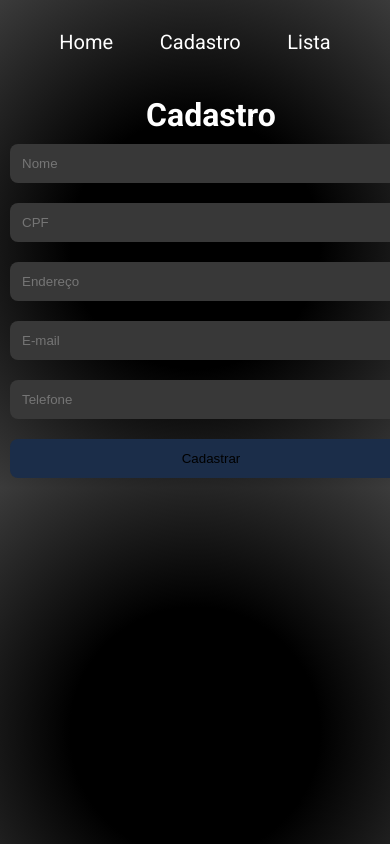
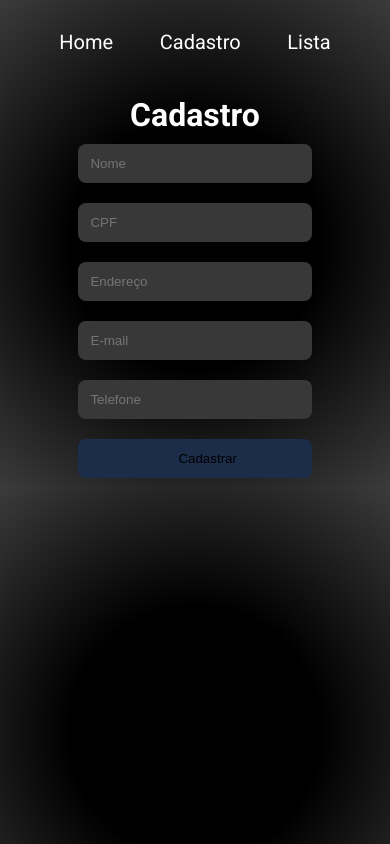
Before and after one commit to pedroluccs/register-system, a Next.js app in the folder frontend/: page /cadastro in a window 390 px wide. Before the commit this address had no page. Built offline with nearby package versions, Linux system fonts and the light colour scheme.

Commit message:
feat: responsividade para mobile em todas as páginas

```diff
--- a/frontend/app/cadastro/page.tsx
+++ b/frontend/app/cadastro/page.tsx
@@ -1,11 +1,11 @@
 "use client";
-import ProtectedRoute from "@/src/components/RotaProtegida/RotaProtegida";
+// import ProtectedRoute from "@/src/components/RotaProtegida/RotaProtegida";
 import Cadastro from "../../src/components/CadastroUsuario/Cadastro";
 
 export default function PageCadastro() {
 return (
-    <ProtectedRoute>
+
     <Cadastro />
-    </ProtectedRoute>
+
 )
 }
--- a/frontend/app/globals.css
+++ b/frontend/app/globals.css
@@ -14,6 +14,10 @@ html,
 body {
   max-width: 100vw;
   overflow-x: hidden;
+
+  @media (max-width: 768px) {
+    max-width: 100vh;
+    }
 }
 
 body {
--- a/frontend/app/lista/page.tsx
+++ b/frontend/app/lista/page.tsx
@@ -1,12 +1,11 @@
 "use client";
 
+//import ProtectedRoute from "@/src/components/RotaProtegida/RotaProtegida";
 import Lista from "@/src/components/ListaUsuario/Lista";
-import ProtectedRoute from "@/src/components/RotaProtegida/RotaProtegida";
 
 export default function PageLista() {
     return (
-        <ProtectedRoute>
+
         <Lista/>
-        </ProtectedRoute>
     )
 }
--- a/frontend/src/components/CadastroUsuario/style.ts
+++ b/frontend/src/components/CadastroUsuario/style.ts
@@ -9,4 +9,8 @@ margin: 0 auto;
 h1 {
 text-align: center;
 }
+
+@media (max-width: 768px) {
+width: 30vh;
+}
 `
--- a/frontend/src/components/Login/style.ts
+++ b/frontend/src/components/Login/style.ts
@@ -26,6 +26,10 @@ border-radius: 8px;
 border: none;
 background-color: #383838;
 text-align: left;
+
+@media (max-width: 768px) {
+padding-right: 120px;
+}
 `
 export const Button = styled.button`
 margin: 10px;
@@ -38,4 +42,8 @@ border: none;
 &:hover {
 background-color:rgb(18, 53, 90);
 }
+
+@media (max-width: 768px) {
+padding: 12px 100px;
+}
 `
```
